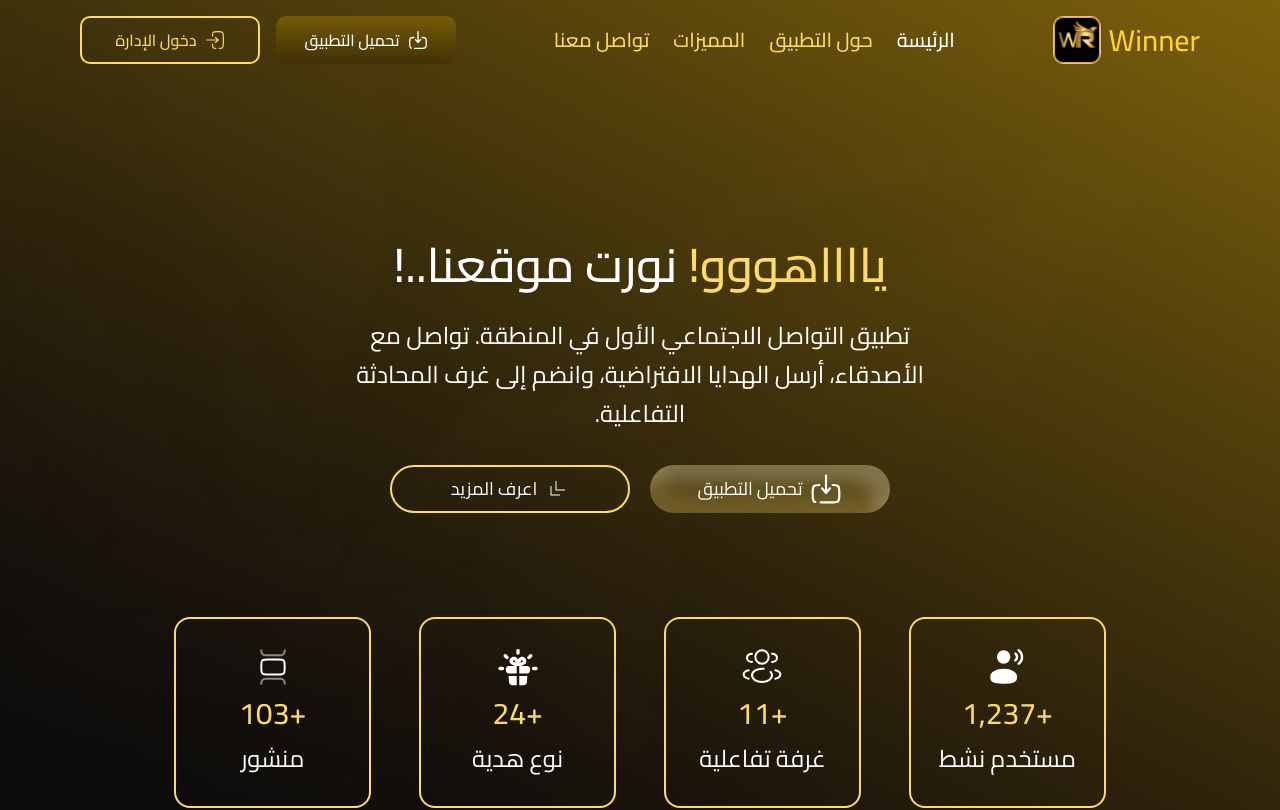
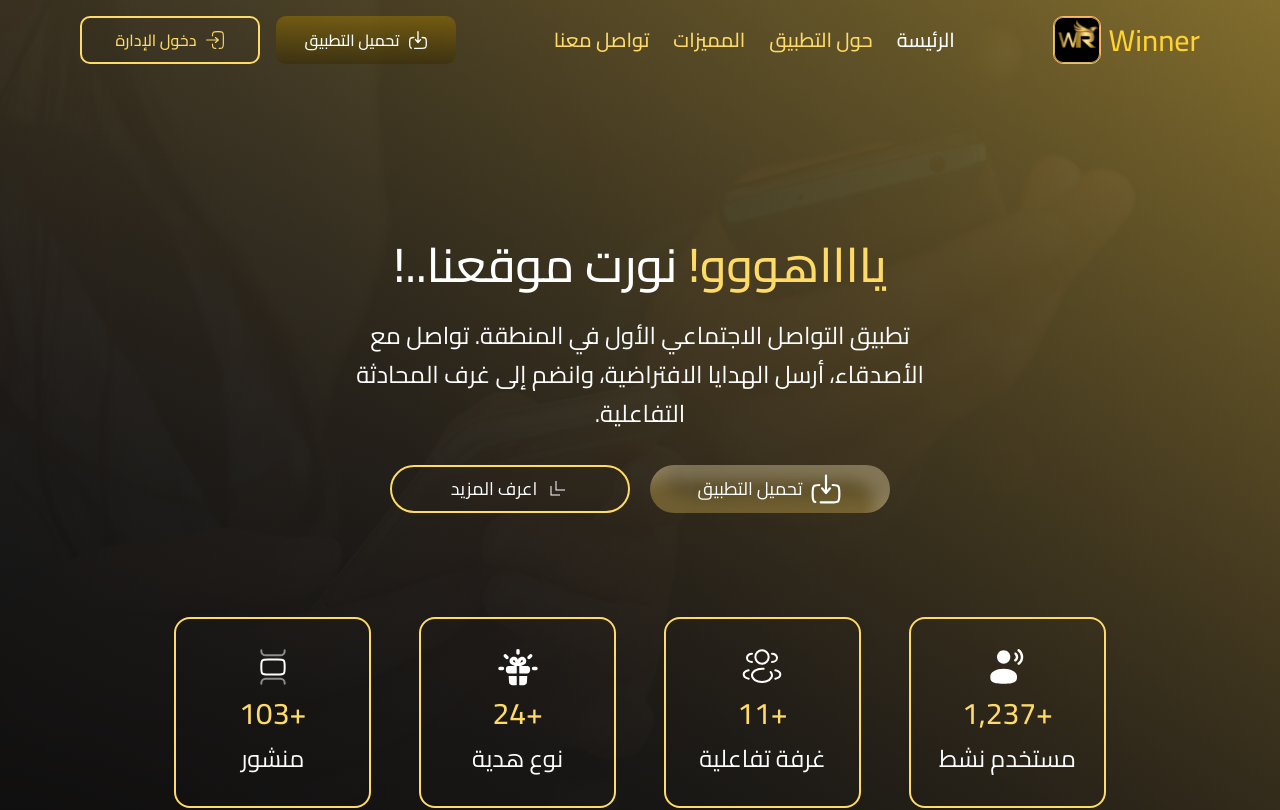
Before and after one commit to odaibishr/winner-app, a React (Vite) app: page / in a window 1280 px wide. Shown: the top 810 px of the page. Built offline with nearby package versions, Linux system fonts and the light colour scheme.

Commit message:
edit hero bg image with opacity

```diff
--- a/src/components/HeroSection.jsx
+++ b/src/components/HeroSection.jsx
@@ -13,7 +13,7 @@ const HeroSection = () => {
 			></div>
 
 			{/* Gradient Overlay */}
-			<div className="absolute inset-0 bg-linear-to-bl -start-200 from-secondary to-[#000000] opacity-90"></div>
+			<div className="absolute inset-0 bg-linear-to-bl -start-200 from-secondary/50 to-[#000000]/90"></div>
 
 			{/* Content */}
 			<div className="relative z-10 flex flex-col items-center justify-center min-h-screen px-4">
@@ -39,7 +39,11 @@ const HeroSection = () => {
 						link="/download"
 					/>
 
-					<OutlineButton title="اعرف المزيد" link="/about" icon='/more-down.svg'/>
+					<OutlineButton
+						title="اعرف المزيد"
+						link="/about"
+						icon="/more-down.svg"
+					/>
 				</div>
 				{/* Stats Inside Background */}
 				<div className="relative z-10 md:mt-20 mt-5">
```
